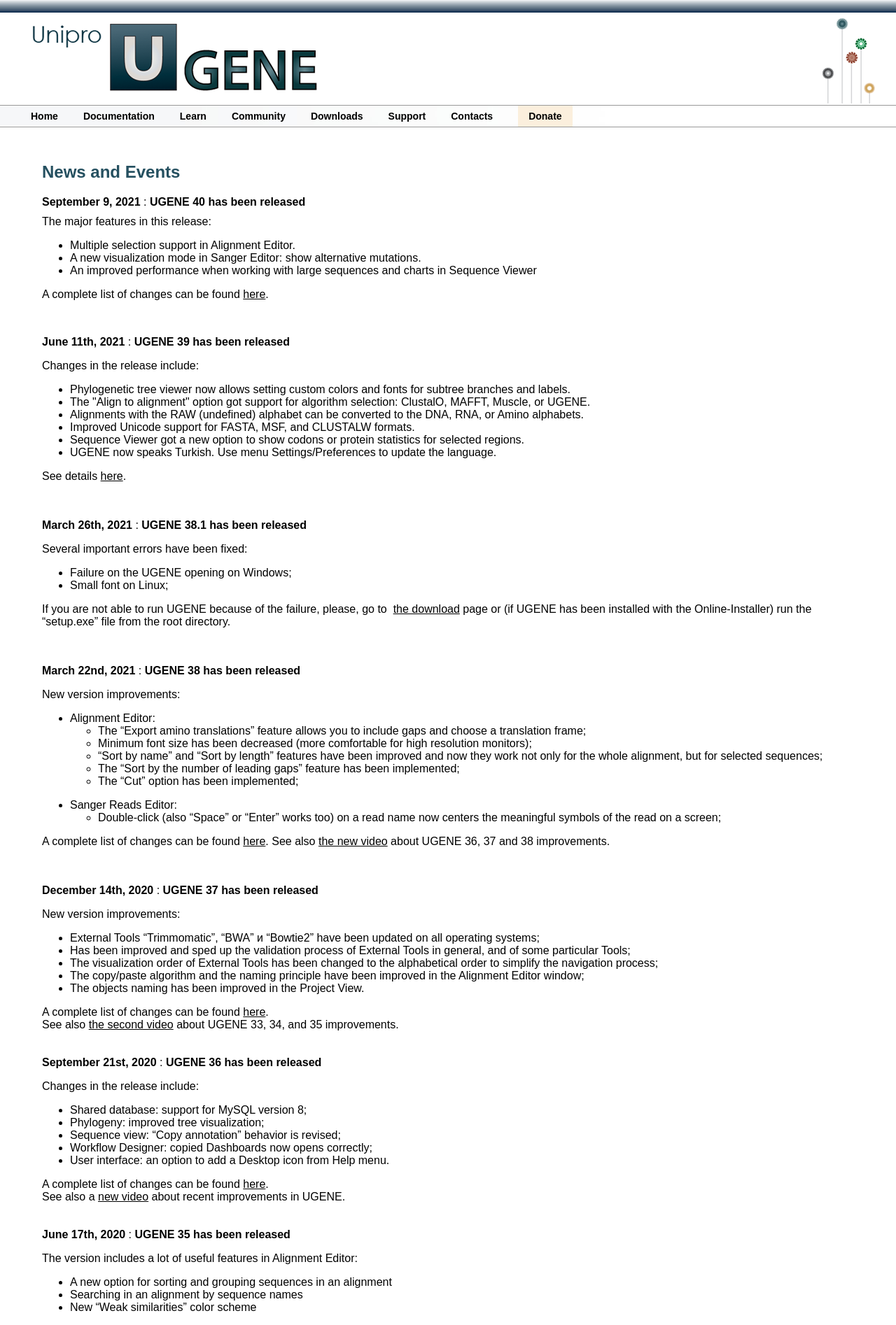
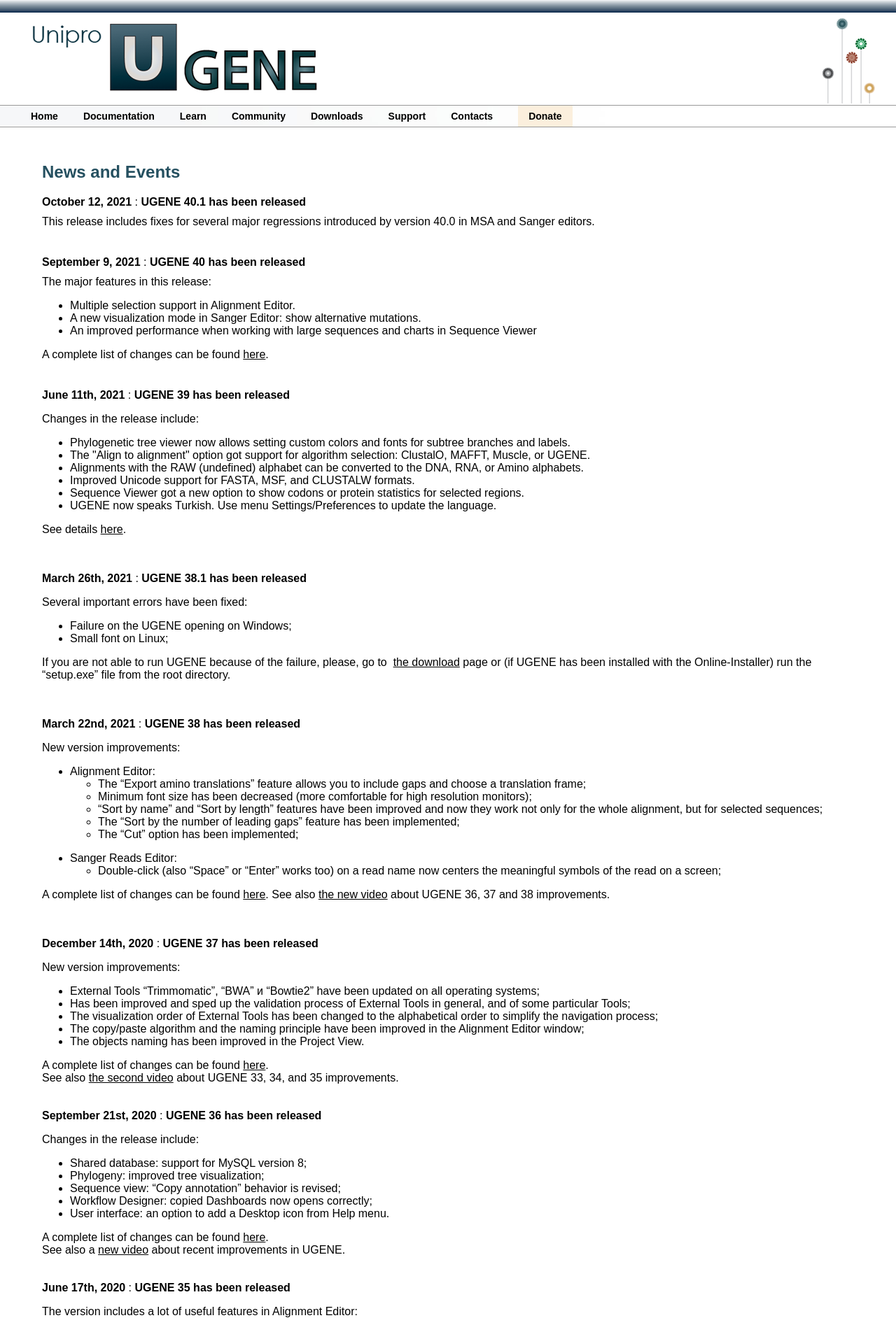
Before and after one commit to ugeneunipro/ugeneunipro.github.io, a Jekyll site: the page built from docs/news.html, in a window 1280 px wide. Shown: the top 1894 px of the page at 70% size. Built offline with Jekyll 4.4.1, drawn with Linux system fonts in a browser that asks for light colours.

Commit message:
Release 40.1

```diff
--- a/docs/_config.yml
+++ b/docs/_config.yml
@@ -7,17 +7,17 @@
 
 # UGENE variables
 ugene:
-  release_version: "40.0"
-  release_date_MMM_YYYY_ru: "Сентябрь, 2021"
-  release_date_MMM_YYYY_en: "September, 2021"
+  release_version: "40.1"
+  release_date_MMM_YYYY_ru: "Октябрь, 2021"
+  release_date_MMM_YYYY_en: "October, 2021"
   doc_version: ""
   # Download links
-  download_link_ugene_latest_linux_x86_64_portable: "https://github.com/ugeneunipro/ugene/releases/download/40.0/ugene-40.0-linux-x86-64.tar.gz"
-  download_link_ugene_latest_mac_x86_64_portable: "https://github.com/ugeneunipro/ugene/releases/download/40.0/ugene-40.0-mac-x86-64.dmg"
-  download_link_ugene_latest_sources_gz: "https://github.com/ugeneunipro/ugene/archive/refs/tags/40.0.tar.gz"
-  download_link_ugene_latest_sources_zip: "https://github.com/ugeneunipro/ugene/archive/refs/tags/40.0.zip"
-  download_link_ugene_latest_win_x86_64: "https://github.com/ugeneunipro/ugene/releases/download/40.0/ugene-40.0-win-x86-64.exe"
-  download_link_ugene_latest_win_x86_64_portable: "https://github.com/ugeneunipro/ugene/releases/download/40.0/ugene-40.0-win-x86-64-portable.zip"
+  download_link_ugene_latest_linux_x86_64_portable: "https://github.com/ugeneunipro/ugene/releases/download/40.1/ugene-40.1-linux-x86-64.tar.gz"
+  download_link_ugene_latest_mac_x86_64_portable: "https://github.com/ugeneunipro/ugene/releases/download/40.1/ugene-40.1-mac-x86-64.dmg"
+  download_link_ugene_latest_sources_gz: "https://github.com/ugeneunipro/ugene/archive/refs/tags/40.1.tar.gz"
+  download_link_ugene_latest_sources_zip: "https://github.com/ugeneunipro/ugene/archive/refs/tags/40.1.zip"
+  download_link_ugene_latest_win_x86_64: "https://github.com/ugeneunipro/ugene/releases/download/40.1/ugene-40.1-win-x86-64.exe"
+  download_link_ugene_latest_win_x86_64_portable: "https://github.com/ugeneunipro/ugene/releases/download/40.1/ugene-40.1-win-x86-64-portable.zip"
   next_release_tracker_link: "https://ugene.dev/tracker/projects/UGENE/issues/?filter=13756"
   static:
     cite_link: "https://doi.org/10.1093/bioinformatics/bts091"
--- a/docs/_sass/pages/news.scss
+++ b/docs/_sass/pages/news.scss
@@ -1,6 +1,6 @@
 .news-page {
   .news-block {
-    margin-bottom: 50px;
+    margin-bottom: 40px;
 
     p {
       margin-top: 10px;
--- a/docs/changelist.html
+++ b/docs/changelist.html
@@ -5,6 +5,12 @@
 
 <div class="changelist-page">
     <h2>Release Notes</h2>
+
+    <p><!----------40.0-en----------></p>
+    <div class="release_notes_version_header" id="r41">Version 41</div>
+    <div class="release_notes_version_descr">
+        This release includes fixes for several major regressions introduced by version 40.0 in MSA and Sanger editors.
+    </div>
 
     <p><!----------40.0-en----------></p>
     <div class="release_notes_version_header" id="r40">Version 40</div>
--- a/docs/news.html
+++ b/docs/news.html
@@ -5,6 +5,11 @@
 
 <div class="news-page">
     <h2>News and Events<br/></h2>
+
+    <div class="news-block">
+        <b>October 12, 2021</b> : <b> <a name="121021"> </a> UGENE 40.1 has been released</b>
+        <p>This release includes fixes for several major regressions introduced by version 40.0 in MSA and Sanger editors.</p>
+    </div>
 
     <div class="news-block">
         <b>September 9, 2021</b> : <b> <a name="090921"> </a> UGENE 40 has been released</b>
--- a/docs/ru/news.html
+++ b/docs/ru/news.html
@@ -5,6 +5,11 @@
 
 <div class="news-page">
     <h2>Новости и события<br/></h2>
+
+    <div class="news-block">
+        <b>12 октября, 2021</b> : <b> <a name="121021"> </a> Выпущен UGENE 40.1</b>
+        <p>Улучшена стабильность работы и исправлены регрессии в MSA и Сэнгер редакторах.</p>
+    </div>
 
     <div class="news-block">
         <b>9 сентября 2021</b> : <b> <a name="090921"> </a> Выпущен UGENE 40</b>
```
Also changed, not shown: docs/ru/changelist.html (+7 -0 lines).
